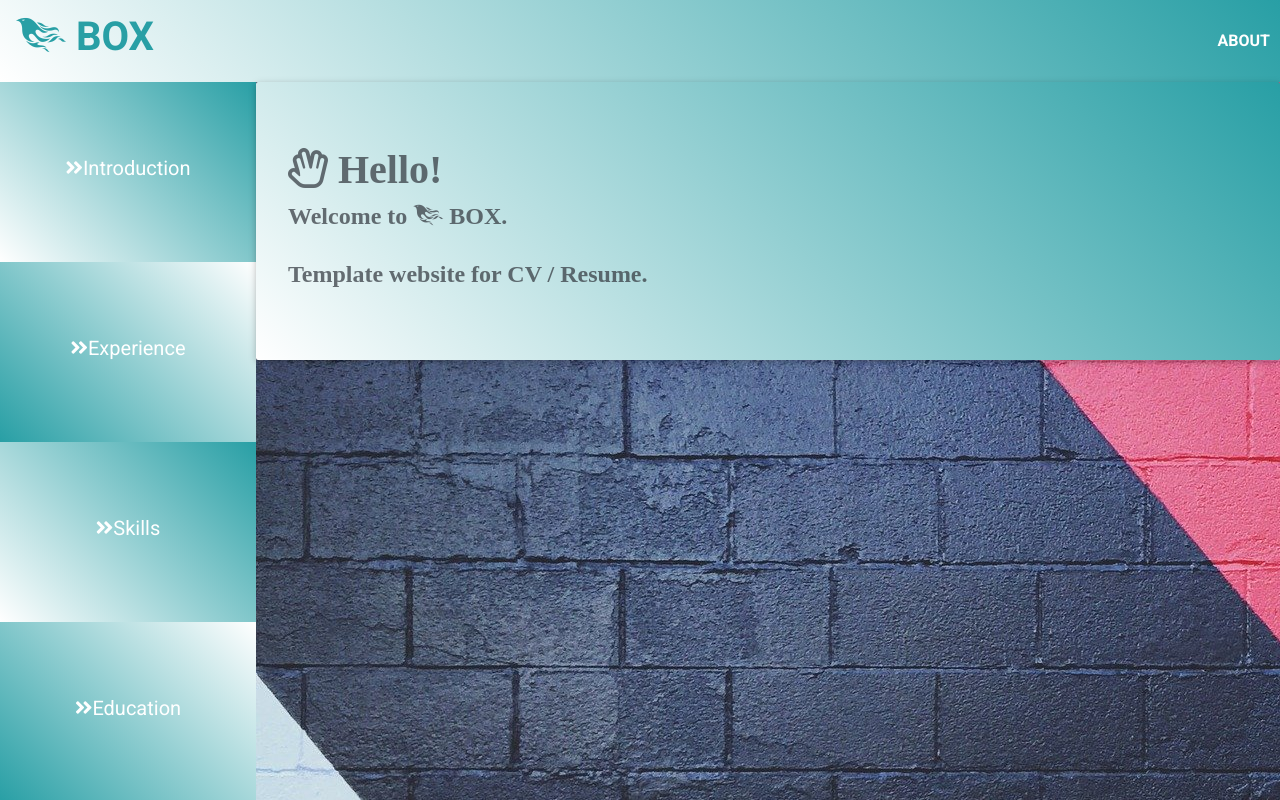
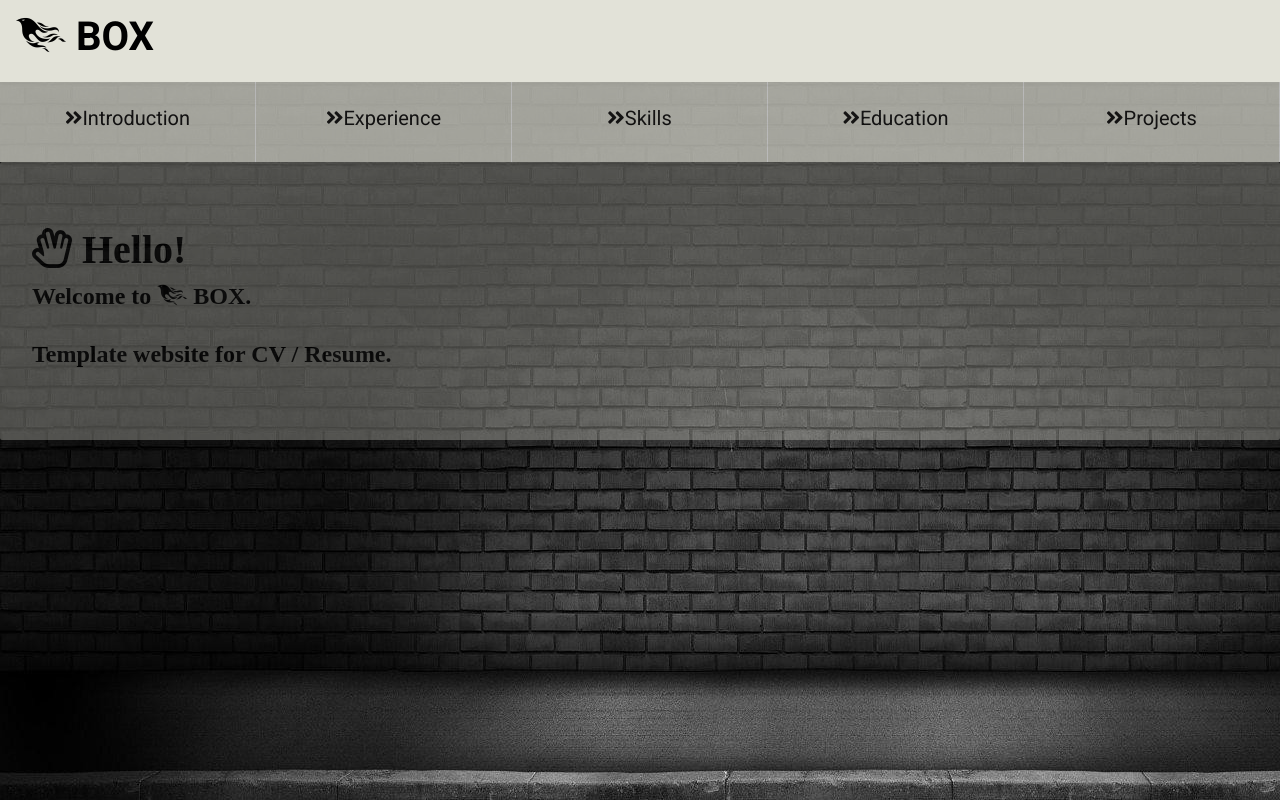
Before and after one commit to RajeshRao93/Box-website, a React (Create React App) app: page /resumepage in a window 1280 px wide. Shown: the top 800 px of the page. Built offline with nearby package versions, Linux system fonts and the light colour scheme.

Commit message:
UI look & feel changes , projects and experience update

```diff
--- a/src/components/ExperienceComp.js
+++ b/src/components/ExperienceComp.js
@@ -1,27 +1,54 @@
 import React from "react";
-import Siemens from '../Images/SiemensLogo.jpg';
-import Aricent from '../Images/AricentLogo.jpg';
-import Organization from './OrganizationComp.js';
+import Siemens from "../Images/SiemensLogo.jpg";
+import Aricent from "../Images/AricentLogo.jpg";
+import Organization from "./OrganizationComp.js";
 
 class ExperienceComp extends React.Component {
-
   constructor() {
     super();
     this.state = {
-            siemensResp: "> Worked on a client-server user interaction application for Healthcare devices. <br/> > Worked on software development using C# .Net, Dicom data, ASP.Net, Web API, ado.net, Microsoft SQL Server, JavaScript. <br/> > Implemented automation of tests, Unit tests using NUnit.",
-            aricentResp: "> Worked on a 3-tier client-server web-based application. <br/> > Extensively worked on the server-side development. <br/> > Involved in code development using technologies like C# .Net, ASP.Net, Web API, WCF Rest, <br/> ado.net, Microsoft SQL Server, JavaScript, HTML5."
+      siemensStudentResp:
+        "> Worked on Information Security topics. <br/> > Developed Azure chat bot for answering info security questionnaires. <br/> > Worked on software development with C# .Net, ASP .Net core, Web API, Azure dev ops CI/CD pipelines.",
+      siemensResp:
+        "> Worked on a client-server user interaction application for Healthcare devices. <br/> > Worked on software development using C# .Net, Dicom data, ASP.Net, Web API, ado.net, Microsoft SQL Server, JavaScript. <br/> > Implemented automation of tests, Unit tests using NUnit.",
+      aricentResp:
+        "> Worked on a 3-tier client-server web-based application. <br/> > Extensively worked on the server-side development. <br/> > Involved in code development using technologies like C# .Net, ASP.Net, Web API, WCF Rest, <br/> ado.net, Microsoft SQL Server, JavaScript, HTML5.",
     };
   }
 
   render() {
     return (
-
       <div>
         <div className="expFirst">
-                    <Organization name="Siemens Healthineers" address="Bengaluru, India" image={Siemens} duration="May 2017 — March 2019" designation="Engineer Design and Development" responsibility={this.state.siemensResp} text="Responsibilities:" />
-                    <Organization name="Aricent Technologies" address="Bengaluru, India" image={Aricent} duration="September 2014 — April 2017" designation="Senior Software Engineer" responsibility={this.state.aricentResp} text="Responsibilities:" />
+          <Organization
+            name="Siemens Healthineers"
+            address="Erlangen, Germany"
+            image={Siemens}
+            duration="October 2019 — Present"
+            designation="Working student"
+            responsibility={this.state.siemensStudentResp}
+            text="Responsibilities:"
+          />
+          <Organization
+            name="Siemens Healthineers"
+            address="Bengaluru, India"
+            image={Siemens}
+            duration="May 2017 — March 2019"
+            designation="Engineer Design and Development"
+            responsibility={this.state.siemensResp}
+            text="Responsibilities:"
+          />
+          <Organization
+            name="Aricent Technologies"
+            address="Bengaluru, India"
+            image={Aricent}
+            duration="September 2014 — April 2017"
+            designation="Senior Software Engineer"
+            responsibility={this.state.aricentResp}
+            text="Responsibilities:"
+          />
         </div>
-            </div >
+      </div>
     );
   }
 }
--- a/src/components/Homepage.css
+++ b/src/components/Homepage.css
@@ -1,24 +1,20 @@
-div.firstdiv{
-    width:100%;
-    height: 30%;
-    /* border:1px solid red; */
-    float: left;
-    background-color: rgb(204, 207, 183);
-    /* border:1px solid white; */
+div.homepage {
+  background-image: url("../Images/bgImg3.jpg");
 }
 
-div.seconddiv{
-    width:100%;
-    height: 70%;
-    /* border:1px solid red; */
+div.firstdiv {
+  width: 100%;
+  height: 30%;
   float: left;
-    background-image: url('../Images/bgImg1.jpg');
-    /* background-color:rgb(204, 207, 183); */
-    /* border:1px solid white; */
 }
 
-   div.card1{
+div.seconddiv {
+  width: 100%;
+  height: 70%;
+  float: left;
+}
+
+div.card1 {
   padding-left: 15%;
   padding-top: 2%;
-       /* abc */
 }
--- a/src/components/Homepage.js
+++ b/src/components/Homepage.js
@@ -1,16 +1,23 @@
-"use strict"
-import React from 'react';
-import './Homepage.css';
-import { Nav, NavItem, Navbar, Badge, Jumbotron, Button, Card } from 'react-bootstrap';
-import { MDBIcon } from 'mdbreact';
-import FooterPage from './footer.js';
-import image from '../Images/Cvlogo.jpg';
+"use strict";
+import React from "react";
+import "./Homepage.css";
+import {
+  Nav,
+  NavItem,
+  Navbar,
+  Badge,
+  Jumbotron,
+  Button,
+  Card,
+} from "react-bootstrap";
+import { MDBIcon } from "mdbreact";
+import FooterPage from "./footer.js";
+import image from "../Images/Cvlogo.jpg";
 
 class Homepage extends React.Component {
   constructor(props) {
     super(props);
-        this.state = {
-        };
+    this.state = {};
 
     this.moveNext = this.moveNext.bind(this);
   }
@@ -21,22 +28,33 @@ class Homepage extends React.Component {
 
   changewidth(e) {
     if (e.target.style.width === "" || e.target.style.width === "18rem") {
-            e.target.style.width = '20rem'
-            e.target.style.border = '5px solid #082c4f'
-        }
-        else {
-            e.target.style.width = '18rem'
-            e.target.style.border = '1px solid white'
+      e.target.style.width = "20rem";
+      e.target.style.border = "5px solid #082c4f";
+    } else {
+      e.target.style.width = "18rem";
+      e.target.style.border = "1px solid white";
     }
   }
 
   render() {
     return (
-
       <div className="homepage">
-                <div className="firstdiv" >
-                    <Jumbotron style={{ backgroundImage: 'linear-gradient(45deg, white, #289FA5)', color: '#343a40ba' }}>
-                        <h1 style={{ fontWeight: '900', fontFamily: 'cursive' }}><MDBIcon far icon="hand-spock" /> Hello!
+        <div className="firstdiv">
+          <Jumbotron
+            style={{
+              color: "#343a40ba",
+              backgroundColor: "#e2e2d7",
+              opacity: 0.3,
+            }}
+          >
+            <h1
+              style={{
+                fontWeight: "900",
+                fontFamily: "cursive",
+                color: "black",
+              }}
+            >
+              <MDBIcon far icon="hand-spock" /> Hello!
               <br />
               Welcome to <MDBIcon fab icon="phoenix-framework" /> BOX!
               <br />
@@ -45,29 +63,35 @@ class Homepage extends React.Component {
           </Jumbotron>
         </div>
         <div className="seconddiv">
-                    <div className="card1" >
-                        <Card onClick={this.moveNext} style={{ width: '18rem' }}>
-                            <Card.Img variant="top" onMouseEnter={this.changewidth} onMouseLeave={this.changewidth}
-                                src={image} />
-
+          <div className="card1">
+            <Card onClick={this.moveNext} style={{ width: "18rem" }}>
+              <Card.Img
+                variant="top"
+                onMouseEnter={this.changewidth}
+                onMouseLeave={this.changewidth}
+                src={image}
+              />
             </Card>
           </div>
         </div>
         <div>
           <FooterPage />
         </div>
-            </div >
+      </div>
     );
   }
 }
 
 export default Homepage;
 
-
-{/* <Card.Body>
-                                {/* <Card.Title>View Resume</Card.Title> */}
+{
+  /* <Card.Body>
+                                {/* <Card.Title>View Resume</Card.Title> */
+}
 // <Card.Text>
 //<b> Click here to view the resume.</b>
 // </Card.Text>
-{/* <Button  variant="primary">See Resume</Button> */ }
+{
+  /* <Button  variant="primary">See Resume</Button> */
+}
 // </Card.Body> */}
--- a/src/components/Jumbotron.js
+++ b/src/components/Jumbotron.js
@@ -1,20 +1,34 @@
 import React from "react";
-import { Jumbotron } from 'react-bootstrap';
-import { MDBIcon } from 'mdbreact';
+import { Jumbotron } from "react-bootstrap";
+import { MDBIcon } from "mdbreact";
 
 const JumbotronComp = () => {
   return (
     <div className="jumbo" style={{}}>
-            <Jumbotron style={{ backgroundImage: 'linear-gradient(45deg, white , #289FA5)', color: '#343a40ba' }}>
-                <h1 style={{ fontWeight: '900', fontFamily: 'cursive' }}><MDBIcon far icon="hand-spock" /> <b>Hello!</b></h1>
-                <h4 style={{ fontWeight: '900', fontFamily: 'cursive' }}>
+      <Jumbotron
+        style={{ color: "#343a40ba", opacity: 0.3, backgroundColor: "#e2e2d7" }}
+      >
+        <h1
+          style={{
+            //backgroundImage: 'linear-gradient(45deg, white , #289FA5)',
+            fontWeight: "900",
+            fontFamily: "cursive",
+            color: "black",
+          }}
+        >
+          <MDBIcon far icon="hand-spock" /> <b>Hello!</b>
+        </h1>
+        <h4
+          style={{ fontWeight: "900", fontFamily: "cursive", color: "black" }}
+        >
           Welcome to <MDBIcon fab icon="phoenix-framework" /> BOX.
-                            <br /><br />
+          <br />
+          <br />
           Template website for CV / Resume.
         </h4>
       </Jumbotron>
     </div>
   );
-}
+};
 
 export default JumbotronComp;
--- a/src/components/ProjectDetailsComp.css
+++ b/src/components/ProjectDetailsComp.css
@@ -1,3 +1,3 @@
-div.projectFirst{
-    height: 900%;
+div.projectFirst {
+  height: 900%;
 }
--- a/src/components/ResumeComp.css
+++ b/src/components/ResumeComp.css
@@ -1,85 +1,37 @@
-div.homepage{
-    width:100%;
-    height:900px; /*use any height you want*/
-    border:0px solid black;/*use 1px if you want and remove this after you positioned correctly*/
-    position:absolute;
+div.homepage {
+  width: 100%;
+  height: 100%;
+  border: 0px solid black;
+  position: absolute;
 }
 
-   div.first{
-    width:20%;
-    height: 100%;
-    /* border-right:1px solid white; */
-    /* border-bottom:1px solid white; */
-    float: left;
-    background-color:#0f0202;
+div.first {
+  width: 100%;
+  height: 10%;
+  color: white;
+  background-color: #e2e2d7;
+  opacity: 0.7; /* #bbd543;*/
 }
 
-   div.second{
-    width:80%;
-    height: 300%;
-    background-image: url('../Images/bgImg1.jpg');
+div.second {
+  width: 100%;
+  height: 90%;
+  background-image: url("../Images/bgImg3.jpg");
   float: left;
   background-color: rgb(204, 207, 183);
-    /* border-bottom:1px solid white; */
+  overflow: scroll;
 }
 
-   div.categories1{
-    width:100%;
-    height: 20%;
-    /* border-bottom:1px solid white; */
+div.categories {
+  width: 20%;
+  height: 100%;
+  border-right: 1px solid white;
+  font-weight: "1500";
+  /* border-radius: 25%; */
   float: left;
-    color: #ffffff;
-    /* background-color:#0f0202; */
-    background-image: linear-gradient(45deg, white , #289FA5);
+  color: #141313;
   display: flex;
   align-items: center;
   justify-content: center;
+  align-content: "center";
 }
-
-   div.categories2{
-    width:100%;
-    height: 20%;
-    /* border-bottom:1px solid white; */
-    float: left;
-    color: #ffffff;
-    background-image: linear-gradient(45deg , #289FA5, white);
-    display: flex;
-    align-items: center;
-    justify-content: center;
-   }
-
-   div.categories3{
-    width:100%;
-    height: 20%;
-    /* border-bottom:1px solid white; */
-    float: left;
-    color: #ffffff;
-    background-image: linear-gradient(45deg, white , #289FA5);
-    display: flex;
-    align-items: center;
-    justify-content: center;
-   }
-
-   div.categories4{
-    width:100%;
-    height: 20%;
-    /* border-bottom:1px solid white; */
-    float: left;
-    color: #ffffff;
-    background-image: linear-gradient(45deg , #289FA5, white);
-    display: flex;
-    align-items: center;
-    justify-content: center;
-   }
-
-   div.categories5{
-    width:100%;
-    height: 20%;
-    /* border-bottom:1px solid white; */
-    float: left;
-    color: #ffffff;
-    background-image: linear-gradient(45deg, white , #289FA5);
-    display: flex;
-    align-items: center;
-    justify-content: center;
-   }
--- a/src/components/ResumeComp.js
+++ b/src/components/ResumeComp.js
@@ -1,18 +1,17 @@
-"use strict"
-import React from 'react';
-import './ResumeComp.css';
-import { Nav, NavItem, Navbar, Badge, Button } from 'react-bootstrap';
-import { MDBIcon } from 'mdbreact';
-import FooterPage from './footer.js';
-import Jumbotron from './Jumbotron.js';
-import IntroComp from './IntroductionComp';
-import ExperienceComp from './ExperienceComp';
-import SkillsComp from './SkillsComp';
-import EducationComp from './EducationComp';
-import ProjectDetailsComp from './ProjectDetailsComp'
+"use strict";
+import React from "react";
+import "./ResumeComp.css";
+import { Nav, NavItem, Navbar, Badge, Button } from "react-bootstrap";
+import { MDBIcon } from "mdbreact";
+import FooterPage from "./footer.js";
+import Jumbotron from "./Jumbotron.js";
+import IntroComp from "./IntroductionComp";
+import ExperienceComp from "./ExperienceComp";
+import SkillsComp from "./SkillsComp";
+import EducationComp from "./EducationComp";
+import ProjectDetailsComp from "./ProjectDetailsComp";
 
 class ResumeDiv extends React.Component {
-
   constructor() {
     super();
     this.state = {
@@ -21,7 +20,7 @@ class ResumeDiv extends React.Component {
       category2: false,
       category3: false,
       category4: false,
-            category5: false
+      category5: false,
     };
     this.hideComponent = this.hideComponent.bind(this);
     this.changebgcolor = this.changebgcolor.bind(this);
@@ -65,31 +64,88 @@ class ResumeDiv extends React.Component {
   }
 
   changebgcolor(e) {
-        if (e.target.style.height === "" || e.target.style.height === "20%") {
-            e.target.style.height = '23%'
-            //e.target.style.background = "#082c4f"  //"#0cd196"
-        }
-        else {
-            e.target.style.height = '20%'
-            //e.target.style.background = "#0f0202"
+    if (e.target.style.width === "" || e.target.style.width === "20%") {
+      e.target.style.width = "18%";
+      //e.target.style.background = "#D5C543"; //"#0cd196"
+    } else {
+      e.target.style.width = "20%";
+      //e.target.style.background = "#bbd543";
     }
   }
 
   render() {
-        const { category1, category2, category3, category4, category5 } = this.state;
+    const {
+      category1,
+      category2,
+      category3,
+      category4,
+      category5,
+    } = this.state;
     return (
-
       <div className="homepage">
         <div className="first">
-
-                    <div className="categories1" onClick={() => this.hideComponent("category1")} onMouseEnter={this.changebgcolor} onMouseLeave={this.changebgcolor}><h5><MDBIcon icon="angle-double-right" /><b>Introduction</b></h5></div>
-                    <div className="categories2" onClick={() => this.hideComponent("category2")} onMouseEnter={this.changebgcolor} onMouseLeave={this.changebgcolor}><h5><MDBIcon icon="angle-double-right" /><b>Experience</b></h5></div>
-                    <div className="categories3" onClick={() => this.hideComponent("category3")} onMouseEnter={this.changebgcolor} onMouseLeave={this.changebgcolor}><h5><MDBIcon icon="angle-double-right" /><b>Skills</b></h5></div>
-                    <div className="categories4" onClick={() => this.hideComponent("category4")} onMouseEnter={this.changebgcolor} onMouseLeave={this.changebgcolor}><h5><MDBIcon icon="angle-double-right" /><b>Education</b></h5></div>
-                    <div className="categories5" onClick={() => this.hideComponent("category5")} onMouseEnter={this.changebgcolor} onMouseLeave={this.changebgcolor}><h5><MDBIcon icon="angle-double-right" /><b>Projects</b></h5></div>
+          <div
+            className="categories"
+            onClick={() => this.hideComponent("category1")}
+            onMouseEnter={this.changebgcolor}
+            onMouseLeave={this.changebgcolor}
+          >
+            <h5>
+              <MDBIcon icon="angle-double-right" />
+              <b>Introduction</b>
+            </h5>
+          </div>
+          <div
+            className="categories"
+            onClick={() => this.hideComponent("category2")}
+            onMouseEnter={this.changebgcolor}
+            onMouseLeave={this.changebgcolor}
+          >
+            <h5>
+              <MDBIcon icon="angle-double-right" />
+              <b>Experience</b>
+            </h5>
+          </div>
+          <div
+            className="categories"
+            onClick={() => this.hideComponent("category3")}
+            onMouseEnter={this.changebgcolor}
+            onMouseLeave={this.changebgcolor}
+          >
+            <h5>
+              <MDBIcon icon="angle-double-right" />
+              <b>Skills</b>
+            </h5>
+          </div>
+          <div
+            className="categories"
+            onClick={() => this.hideComponent("category4")}
+            onMouseEnter={this.changebgcolor}
+            onMouseLeave={this.changebgcolor}
+          >
+            <h5>
+              <MDBIcon icon="angle-double-right" />
+              <b>Education</b>
+            </h5>
+          </div>
+          <div
+            className="categories"
+            onClick={() => this.hideComponent("category5")}
+            onMouseEnter={this.changebgcolor}
+            onMouseLeave={this.changebgcolor}
+          >
+            <h5>
+              <MDBIcon icon="angle-double-right" />
+              <b>Projects</b>
+            </h5>
+          </div>
         </div>
         <div className="second">
-                    {!category1 && !category2 && !category3 && !category4 && !category5 && <Jumbotron />}
+          {!category1 &&
+            !category2 &&
+            !category3 &&
+            !category4 &&
+            !category5 && <Jumbotron />}
           {category1 && <IntroComp />}
           {category2 && <ExperienceComp />}
           {category3 && <SkillsComp />}
--- a/src/components/footer.css
+++ b/src/components/footer.css
@@ -1,4 +1,4 @@
-div.footerclass{
-    background-image: linear-gradient(45deg, white , #289FA5);
-    text-shadow: 0 0 rgb(43, 42, 42);
+div.footerclass {
+  /* background-image: linear-gradient(45deg, white , #289FA5); */
+  background-color: "black";
 }
--- a/src/components/footer.js
+++ b/src/components/footer.js
@@ -1,36 +1,56 @@
 import React from "react";
 import { MDBCol, MDBContainer, MDBRow, MDBFooter, MDBIcon } from "mdbreact";
-import './footer.css';
+import "./footer.css";
 
 const FooterPage = () => {
   return (
     <div className="footerclass">
       <MDBFooter className=" font-small pt-4 mt-4">
-                <MDBContainer fluid className="text-center text-md-left">
+        <MDBContainer
+          fluid
+          className="text-center text-md-left"
+          style={{ backgroundcolor: "black" }}
+        >
           <MDBRow>
             <MDBCol md="6">
               <br />
-                            <p style={{ color: '#289fa5', fontWeight: '400' }}>
-                                <MDBIcon fab icon="phoenix-framework" />  <b>B O X</b>
+              <p style={{ color: "black", fontWeight: "400" }}>
+                <MDBIcon fab icon="phoenix-framework" /> <b>B O X</b>
                 <br />
-                                <p >
-                                    <b><MDBIcon fab icon="connectdevelop" /> Developed by Rajesha K.R.</b>
+                <p>
+                  <b>
+                    <MDBIcon fab icon="connectdevelop" /> Developed by Rajesha
+                    K.R.
+                  </b>
                   <br />
-                                    <b><MDBIcon far icon="envelope-open" />  Email id: rajesh.rao0593@gmail.com</b> <b> | <MDBIcon icon="mobile-alt" /> Phone: +49 15124384552</b>
-
+                  <b>
+                    <MDBIcon far icon="envelope-open" /> Email id:
+                    rajesh.rao0593@gmail.com
+                  </b>{" "}
+                  <b>
+                    {" "}
+                    | <MDBIcon icon="mobile-alt" /> Phone: +49 15124384552
+                  </b>
                 </p>
               </p>
             </MDBCol>
           </MDBRow>
         </MDBContainer>
-                <div className="footer-copyright text-center py-3">
+        <div
+          className="footer-copyright text-center py-3"
+          style={{ color: "black" }}
+        >
           <MDBContainer fluid>
-                        <p style={{ color: '#289fa5' }}>   &copy; {new Date().getFullYear()} Copyright: <a href="...."> rajesh.rao0593@gmail.com </a></p>
+            <p>
+              {" "}
+              &copy; {new Date().getFullYear()} Copyright:{" "}
+              <a href="...."> rajesh.rao0593@gmail.com </a>
+            </p>
           </MDBContainer>
         </div>
       </MDBFooter>
     </div>
   );
-}
+};
 
 export default FooterPage;
--- a/src/components/navbar.js
+++ b/src/components/navbar.js
@@ -1,20 +1,39 @@
-"use strict"
-import React from 'react';
-import { Nav, NavItem, Navbar, Badge, Form, Button, FormControl } from 'react-bootstrap';
-import { MDBIcon } from 'mdbreact';
-import './navbar.css';
+"use strict";
+import React from "react";
+import {
+  Nav,
+  NavItem,
+  Navbar,
+  Badge,
+  Form,
+  Button,
+  FormControl,
+} from "react-bootstrap";
+import { MDBIcon } from "mdbreact";
+import "./navbar.css";
 
 class Navigationbar extends React.Component {
   render() {
     return (
-            <Navbar style={{ backgroundImage: 'linear-gradient(45deg, white, #289FA5)', color: '#289fa5' }}>
-                <Navbar.Brand href="/Home/" style={{ color: '#289fa5', borderBottom: '5px #289fa5' }} >
-                    <h2 style={{ fontWeight: '900', fontSize: '2.5rem' }}><MDBIcon fab icon="phoenix-framework" />   BOX</h2>
+      <Navbar
+        style={{
+          //backgroundImage: "linear-gradient(45deg, white, #289FA5)",
+          color: "#289fa5",
+          backgroundColor: "#E2E2D8",
+        }}
+      >
+        <Navbar.Brand
+          href="/Home/"
+          style={{ color: "black", borderBottom: "5px #289fa5" }} //#289fa5
+        >
+          <h2 style={{ fontWeight: "900", fontSize: "2.5rem" }}>
+            <MDBIcon fab icon="phoenix-framework" /> BOX
+          </h2>
         </Navbar.Brand>
-                <div className='About'>
-                    <b style={{ fontWeight: '900', color: 'white' }}>ABOUT</b>
+        <div className="About">
+          {/* <b style={{ fontWeight: '900', color: 'white' }}>ABOUT</b> */}
         </div>
-            </Navbar >
+      </Navbar>
     );
   }
 }
```
Also changed, not shown: src/App.js (+24 -7 lines), src/components/ProjectDetailsComp.js (+73 -16 lines), src/Images/bgImg3.jpg (added). Lines whose indentation alone changed are shown as unchanged.
